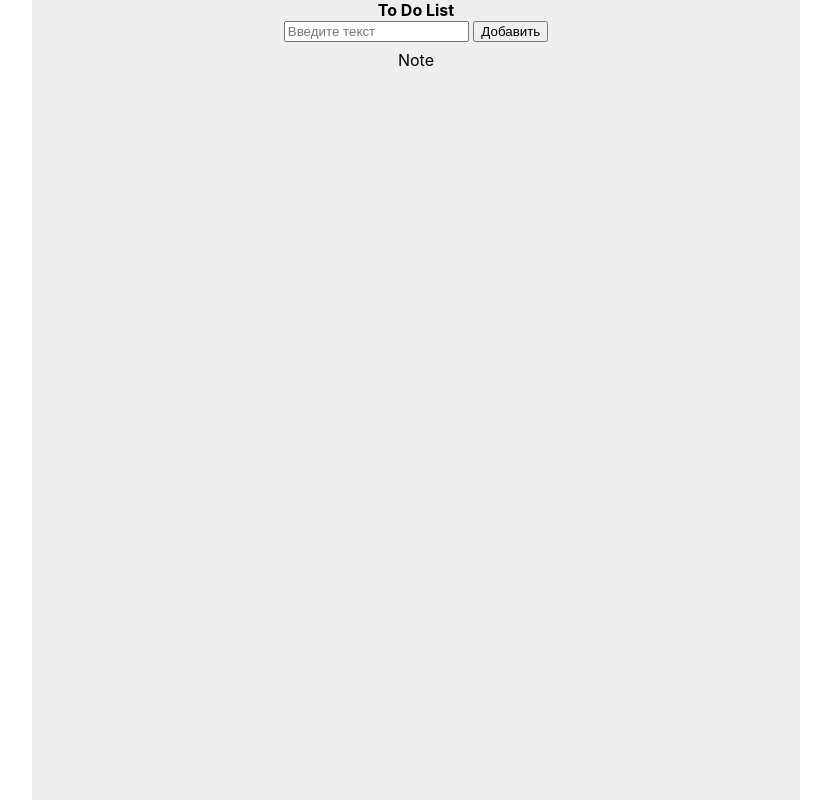
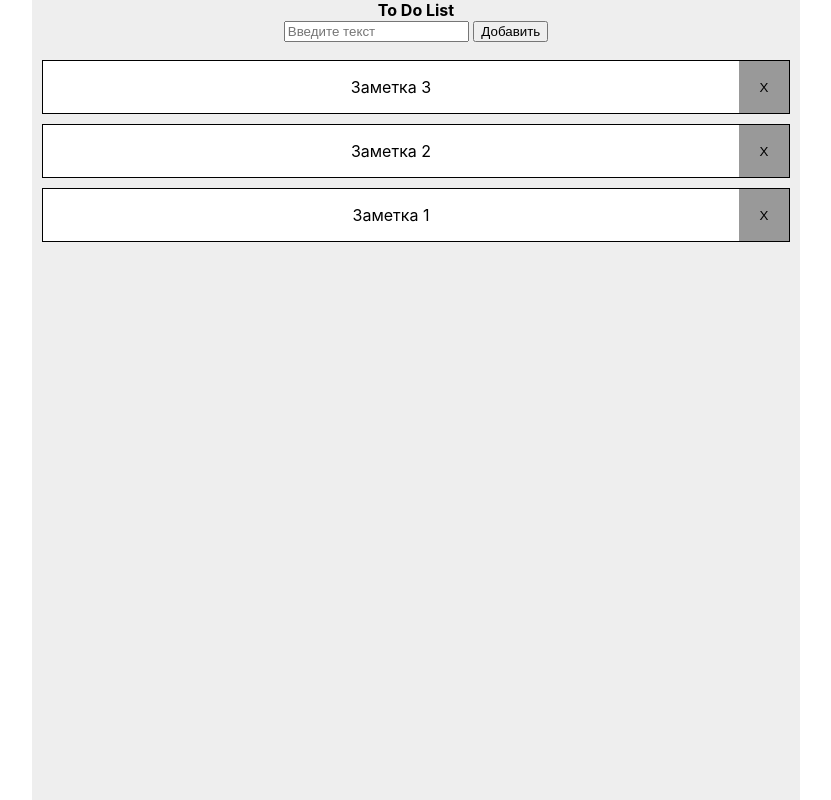
Before and after one commit to ZRNRD/React-To-do-list, a React (Create React App) app in the folder react-to-do-list/: page / in a window 1280 px wide. Shown: the top 800 px of the page, without its empty margins (224-1055 px from the left). Built offline with nearby package versions, Linux system fonts and the light colour scheme.

Commit message:
Added rendering of notes

```diff
--- a/react-to-do-list/src/Components/Note/Note.jsx
+++ b/react-to-do-list/src/Components/Note/Note.jsx
@@ -1,9 +1,9 @@
 import s from "./Note.module.css"
 
-const Note = () => {
+const Note = (props) => {
     return(
-        <div>
-            Note
+        <div className={s.note}>
+             <p>{props.text}</p> <button>X</button>
         </div>
     )
 }
--- a/react-to-do-list/src/Components/Note/Note.module.css
+++ b/react-to-do-list/src/Components/Note/Note.module.css
@@ -0,0 +1,23 @@
+.note{
+    display: grid;
+    grid-template-columns: 4fr 50px;
+    text-align: center;
+    border: 1px solid black;
+    margin: 10px;
+    background: white;
+}
+
+.note button{
+    border: none;
+    background: rgb(153, 153, 153);
+    transition: background .3s;
+}
+
+.note button:hover{
+    background: rgb(116, 116, 116);
+    cursor: pointer;
+}
+
+.note button:active{
+    background: rgb(136, 53, 53);
+}
--- a/react-to-do-list/src/Components/ToDoList/ToDoList.jsx
+++ b/react-to-do-list/src/Components/ToDoList/ToDoList.jsx
@@ -4,23 +4,28 @@ import s from "./ToDoList.module.css"
 
 
 
-const ToDoList = () => {
+const ToDoList = (props) => {
+
+    const notes = props.notePage.notes.map((p) => { return <Note key={p.id} text={p.text}/> })
+    console.log(notes)
+
     return(
         <div className={s.wrapper}>
             <strong>To Do List</strong>
             <div>
                 <input type="text" placeholder="Введите текст"/> <button>Добавить</button>
             </div>
-            <Note />
+            <div>{ [...notes].reverse() }</div>
+
         </div>
     )
 }
 
 
-const mapStateToProps = store => {
-    console.log(store)
+const mapStateToProps = state => {
+    console.log(state)
     return {
-        notes: store.notes,
+        notePage: state.notePage,
     }
 }
 
--- a/react-to-do-list/src/Redux/note-reducer.js
+++ b/react-to-do-list/src/Redux/note-reducer.js
@@ -2,9 +2,9 @@
 
 export const initialState = {
     notes: [
-        {id: 1, message:"Заметка 1"},
-        {id: 2, message:"Заметка 2"},
-        {id: 3, message:"Заметка 3"}
+        {id: 1, text:"Заметка 1"},
+        {id: 2, text:"Заметка 2"},
+        {id: 3, text:"Заметка 3"}
     ]
 }
 
--- a/react-to-do-list/src/Redux/store.js
+++ b/react-to-do-list/src/Redux/store.js
@@ -2,7 +2,7 @@ import { combineReducers, createStore } from "redux";
 import noteReducer, { initialState } from "./note-reducer";
 
 let reducers = combineReducers({
-    notes: noteReducer
+    notePage: noteReducer
 });
 
 
```
